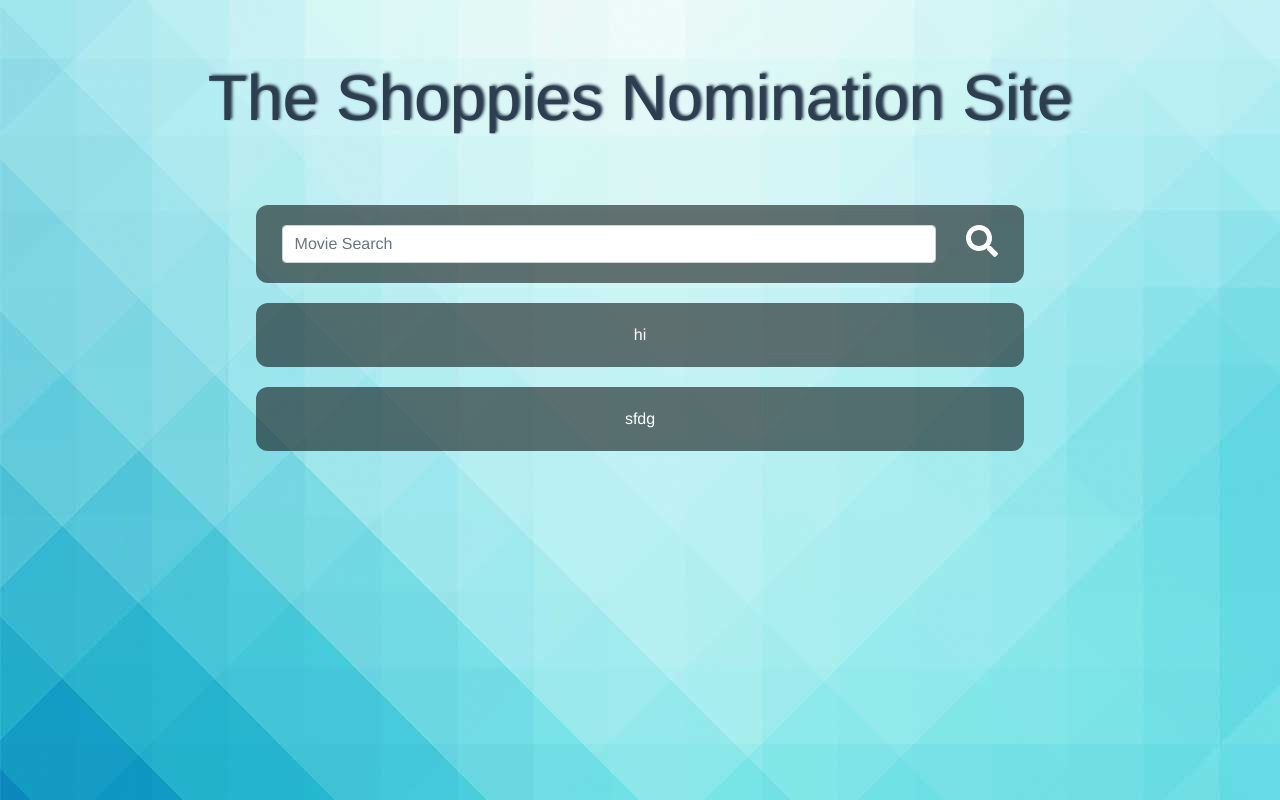
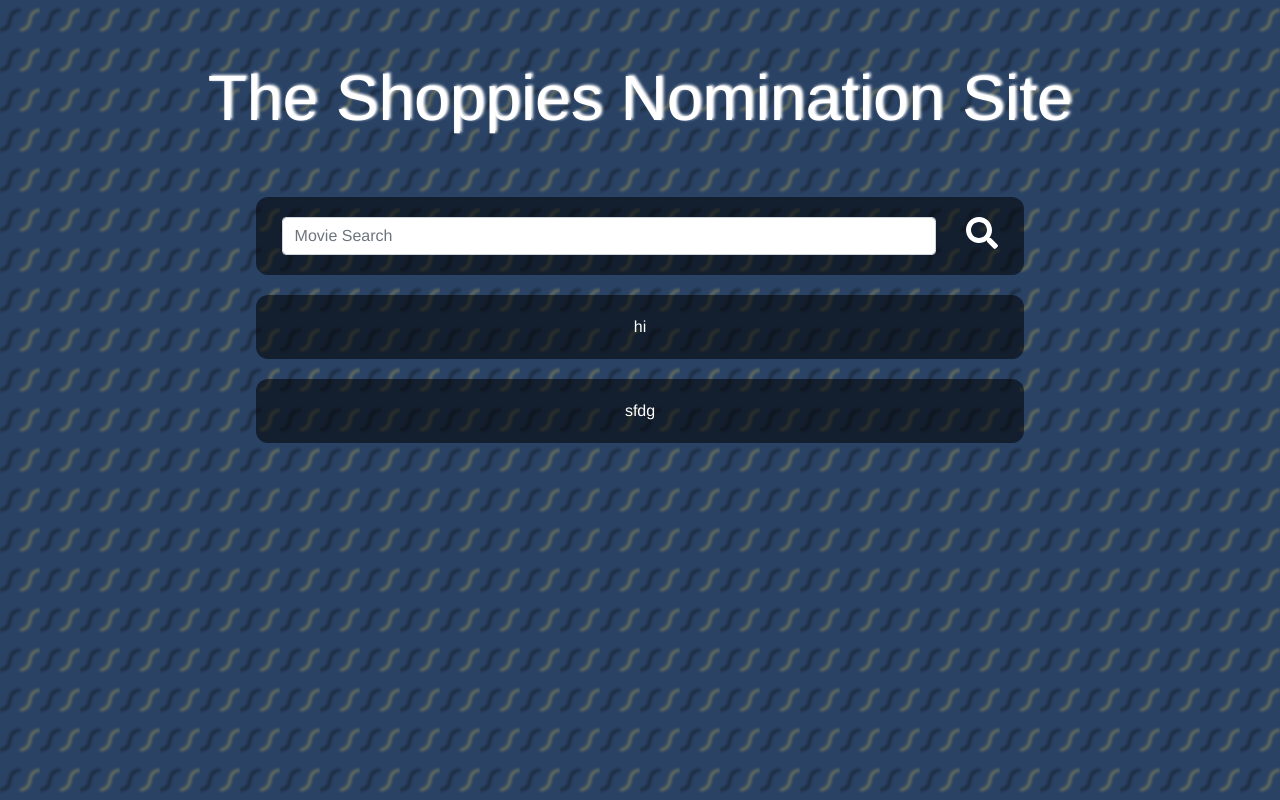
Before and after one commit to BenPVandenberg/omdb-nomination-site, a Vue app: page / in a window 1280 px wide. Built offline with nearby package versions, Linux system fonts and the light colour scheme.

Commit message:
new background

```diff
--- a/src/App.vue
+++ b/src/App.vue
@@ -30,13 +30,13 @@
 }
 
 body{
-  background-image: url("./assets/background-image.jpg");
-  background-size: auto;
+  background-image: url("./assets/pattern.jpeg");
 }
 
 #title{
+  color: white;
   text-shadow: 2px -1px 3px currentColor;
   font-size: 4em;
-  padding-bottom: 60px;
+  margin-bottom: 60px;
 }
 </style>
```
Also changed, not shown: src/assets/background-image.jpg (deleted), src/assets/pattern.jpeg (added).
